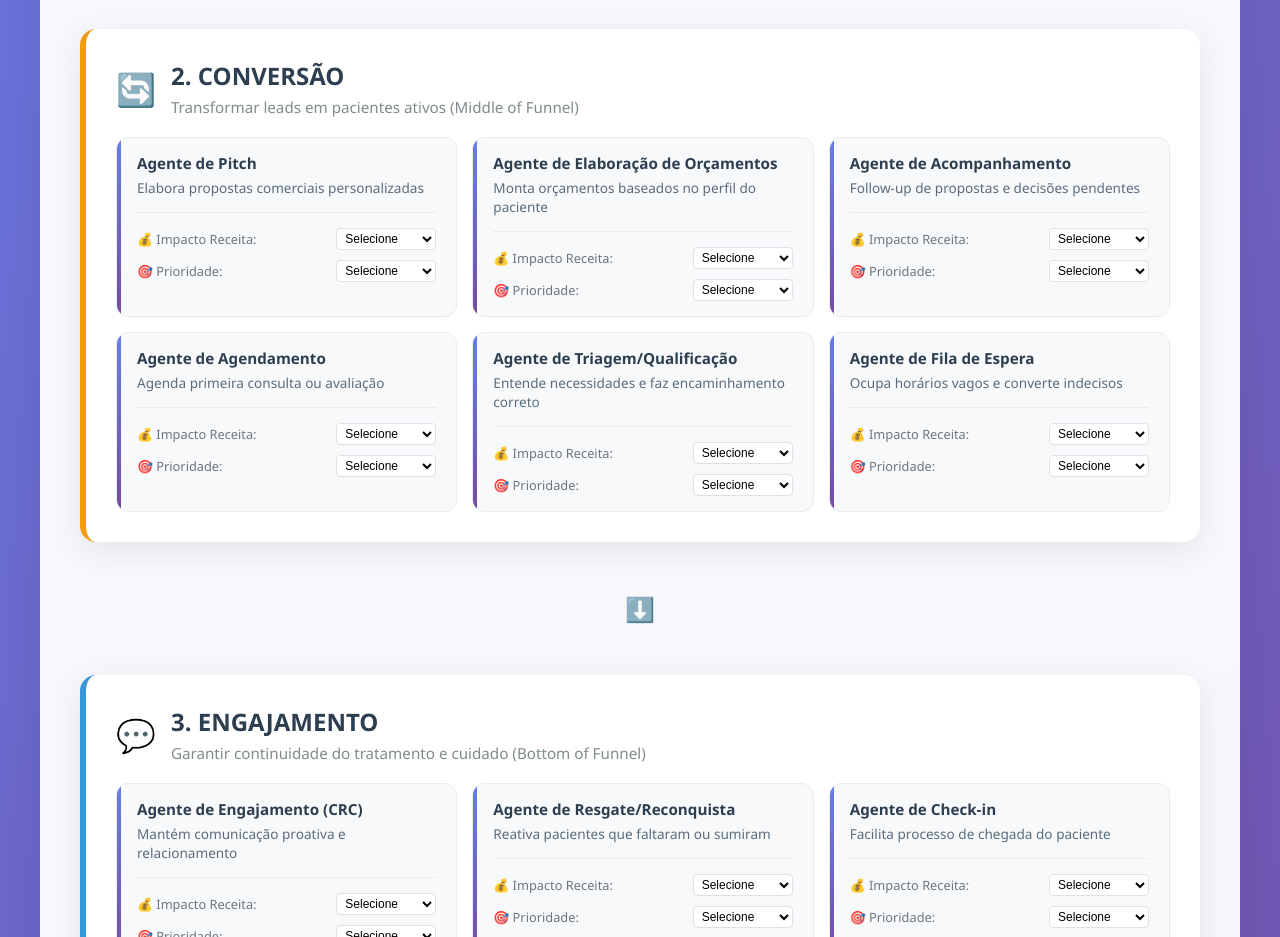
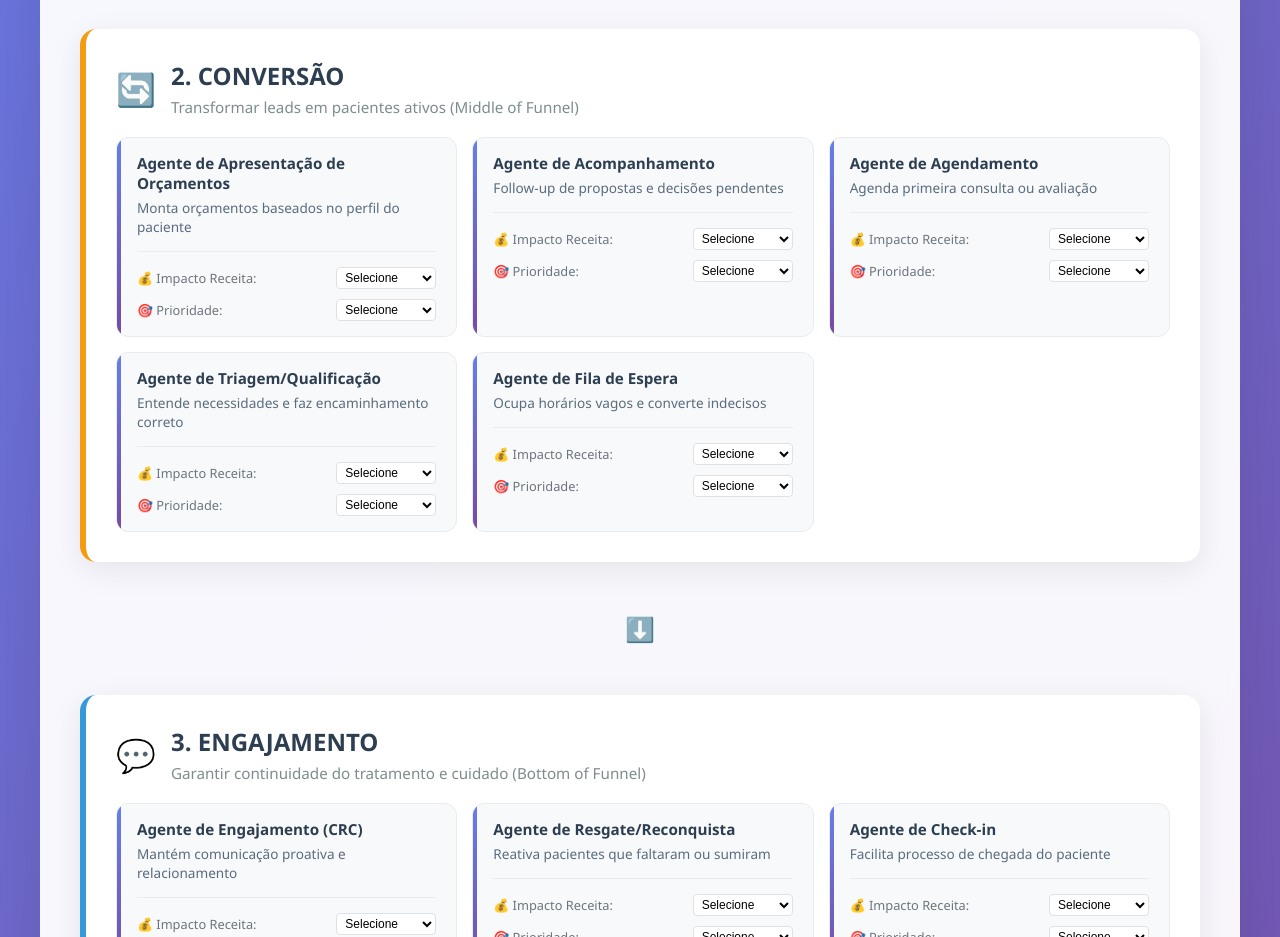
Before and after one commit to efddrsn/sophia, a plain HTML site: page index.html in a window 1280 px wide. Shown: the part 840-1777 px from the top of the page. Drawn offline with Linux system fonts and the light colour scheme.

Commit message:
Update index.html

```diff
--- a/index.html
+++ b/index.html
@@ -489,37 +489,7 @@
                 </div>
                 <div class="agents-grid">
                     <div class="agent">
-                        <div class="agent-name">Agente de Pitch</div>
-                        <div class="agent-desc">Elabora propostas comerciais personalizadas</div>
-                        <div class="agent-metrics">
-                            <div class="metric">
-                                <span class="metric-label">💰 Impacto Receita:</span>
-                                <div class="metric-value">
-                                    <select class="revenue-select">
-                                        <option value="">Selecione</option>
-                                        <option value="muito-alto" class="revenue-very-high">Muito Alto</option>
-                                        <option value="alto" class="revenue-high">Alto</option>
-                                        <option value="medio" class="revenue-medium">Médio</option>
-                                        <option value="baixo" class="revenue-low">Baixo</option>
-                                        <option value="muito-baixo" class="revenue-very-low">Muito Baixo</option>
-                                    </select>
-                                </div>
-                            </div>
-                            <div class="metric">
-                                <span class="metric-label">🎯 Prioridade:</span>
-                                <select class="priority-select">
-                                    <option value="">Selecione</option>
-                                    <option value="muito-alta" class="priority-very-high">Muito Alta</option>
-                                    <option value="alta" class="priority-high">Alta</option>
-                                    <option value="media" class="priority-medium">Média</option>
-                                    <option value="baixa" class="priority-low">Baixa</option>
-                                    <option value="muito-baixa" class="priority-very-low">Muito Baixa</option>
-                                </select>
-                            </div>
-                        </div>
-                    </div>
-                    <div class="agent">
-                        <div class="agent-name">Agente de Elaboração de Orçamentos</div>
+                        <div class="agent-name">Agente de Apresentação de Orçamentos</div>
                         <div class="agent-desc">Monta orçamentos baseados no perfil do paciente</div>
                         <div class="agent-metrics">
                             <div class="metric">
```
